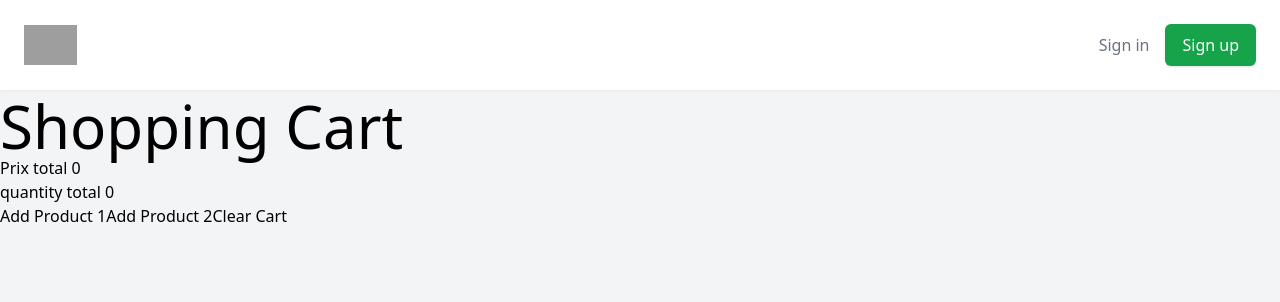
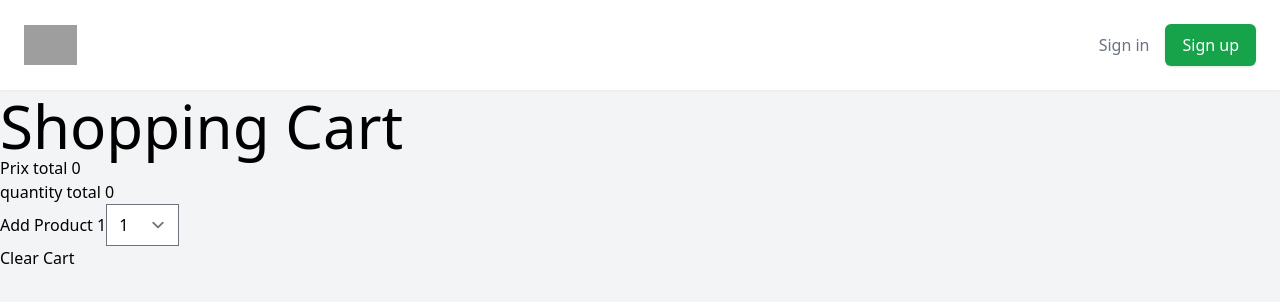
Before and after one commit to Kathleen-Vierstraete/pixel-perfect-team-frontend, a React (Vite) app: page /pick in a window 1280 px wide. Shown: the top 302 px of the page. Built offline with nearby package versions, Linux system fonts and the light colour scheme; grey boxes are pictures that could not be loaded.

Commit message:
feat: add update cart

```diff
--- a/src/app/redux-store/cartSlice.js
+++ b/src/app/redux-store/cartSlice.js
@@ -19,11 +19,10 @@ export const cartSlice = createSlice({
             const existingItem = state.items.find(p => p.id === product.id);
 
             if (existingItem) {
-                existingItem.quantity++;
+                existingItem.quantity += product.quantity;
             } else {
                 state.items.push({
                     ...product,
-                    quantity: 1,
                 });
             }
             setCart(product);
--- a/src/app/views/PickView.jsx
+++ b/src/app/views/PickView.jsx
@@ -1,12 +1,21 @@
 import { useDispatch, useSelector } from "react-redux";
-import { addItem, clearCart, removeItem, selectItems, selectTotalCost, selectTotalQuantity } from "../redux-store/cartSlice";
+import { addItem, clearCart, removeItem, selectItems, selectTotalCost, selectTotalQuantity, updateQuantity } from "../redux-store/cartSlice";
+import { useState } from "react";
 
 export const PickView = () => {
   const dispatch = useDispatch();
   const paniers = useSelector(selectItems);
   const totalPrice = useSelector(selectTotalCost);
   const totalQuantity = useSelector(selectTotalQuantity);
-  const image = "https://t4.ftcdn.net/jpg/04/73/25/49/360_F_473254957_bxG9yf4ly7OBO5I0O5KABlN930GwaMQz.jpg"
+  const image = "https://t4.ftcdn.net/jpg/04/73/25/49/360_F_473254957_bxG9yf4ly7OBO5I0O5KABlN930GwaMQz.jpg";
+  const [quantity, setQuantity] = useState(1);
+
+
+  const handleQuantityChange = (e) => {
+    setQuantity(parseInt(e.target.value, 10));
+  };
+
+  console.log(quantity);
 
   return (
     <div>
@@ -14,14 +23,26 @@ export const PickView = () => {
       <ul>
         {paniers.map((item) => (
           <li key={item.id}>
-            <img src={item.image} />{item.name} - {item.id} - Quantity: {item.quantity} - <button onClick={() => dispatch(removeItem({id:item.id}))} >REMOVE</button>
+            <img src={item.image} />{item.name} - {item.id} - Quantity: {item.quantity} -  -
+            <button onClick={() => dispatch(removeItem({ id: item.id }))} >REMOVE</button>
           </li>
         ))}
       </ul>
       <p>Prix total {totalPrice}</p>
       <p>quantity total {totalQuantity}</p>
-      <button onClick={() => dispatch(addItem({ id: 1, price: 1218, quantity: 1, name: "Product 1", image: image }))}>Add Product 1</button>
-      <button onClick={() => dispatch(addItem({ id: 2, price: 123142, quantity: 1, name: "Product 2", image: image }))}>Add Product 2</button>
+      <button onClick={() => dispatch(addItem({ id: 1, price: 1218, quantity: quantity, name: "Product 1", image: image }))}>Add Product 1</button>
+      <select
+              name="quantity"
+              value={quantity}
+              onChange={handleQuantityChange}
+              min="0"
+              max="10"
+            >
+              {Array(11).fill(null).map((_, i) => (
+                <option key={i} value={i}>{i}</option>
+              ))}
+            </select>
+            <br />
       <button onClick={() => dispatch(clearCart())}>Clear Cart</button>
     </div>
   );
```
